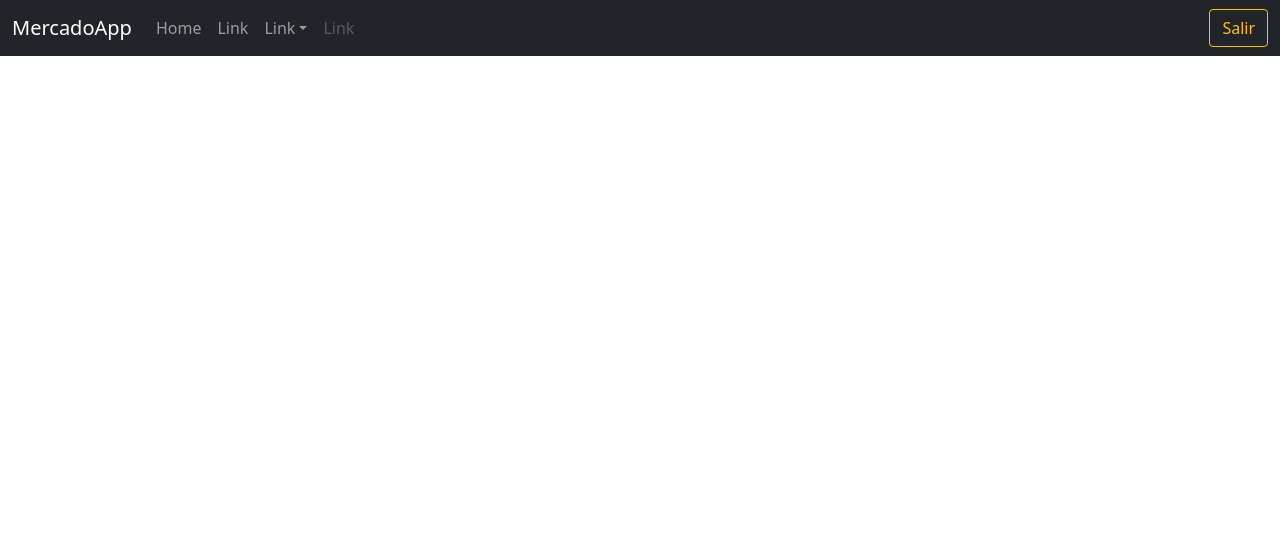
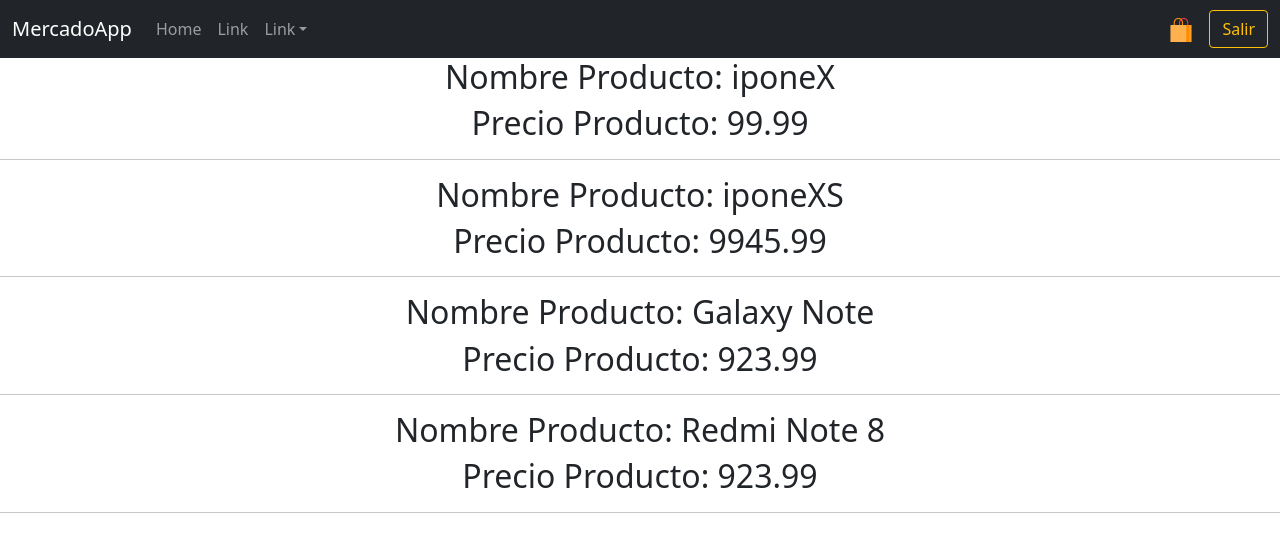
Before and after one commit to rojasjoaquin129/ecommerce-Rojas, a React (Create React App) app: page / in a window 1280 px wide. Shown: the top 552 px of the page. Built offline with nearby package versions, Linux system fonts and the light colour scheme.

Commit message:
terminado

```diff
--- a/src/App.js
+++ b/src/App.js
@@ -1,10 +1,12 @@
 import "./App.css";
 import "bootstrap/dist/css/bootstrap.min.css";
 import NavBar from "./components/navbar/NavBar";
+import ItemListContainer from "./components/ItemListContainer/ItemListContainer";
 function App() {
   return (
     <div className="App">
       <NavBar />
+      <ItemListContainer />
     </div>
   );
 }
--- /dev/null
+++ b/src/components/CartWidget/CartWidget.css
@@ -0,0 +1,4 @@
+.cart-icon {
+  height: 24px;
+  width: 24px;
+}
--- /dev/null
+++ b/src/components/CartWidget/CartWidget.js
@@ -0,0 +1,9 @@
+import React from "react";
+import "./CartWidget.css";
+
+import cartSVG from "./carrito.svg";
+const CartWidget = () => {
+  return <img className="cart-icon" src={cartSVG} alt="" />;
+};
+
+export default CartWidget;
--- /dev/null
+++ b/src/components/Item/Item.js
@@ -0,0 +1,13 @@
+import React from "react";
+
+const Item = ({ name, price }) => {
+  return (
+    <div>
+      <h2>Nombre Producto: {name}</h2>
+      <h2>Precio Producto: {price}</h2>
+      <hr />
+    </div>
+  );
+};
+
+export default Item;
--- /dev/null
+++ b/src/components/ItemListContainer/ItemListContainer.js
@@ -0,0 +1,20 @@
+import React from "react";
+import Item from "../Item/Item";
+
+const items = [
+  { id: "1", name: "iponeX", price: "99.99" },
+  { id: "2", name: "iponeXS", price: "9945.99" },
+  { id: "3", name: "Galaxy Note", price: "923.99" },
+  { id: "4", name: "Redmi Note 8", price: "923.99" },
+];
+const ItemListContainer = () => {
+  return (
+    <div>
+      {items.map((item) => (
+        <Item key={item.id} {...item} />
+      ))}
+    </div>
+  );
+};
+
+export default ItemListContainer;
--- a/src/components/navbar/NavBar.js
+++ b/src/components/navbar/NavBar.js
@@ -4,10 +4,10 @@
   Nav,
   Form,
   Button,
-  FormControl,
   Container,
   Navbar as BTNavbar,
 } from "react-bootstrap";
+import CartWidget from "../CartWidget/CartWidget";
 const NavBar = () => {
   return (
     <BTNavbar bg="dark" variant="dark" expand="lg">
@@ -32,10 +32,10 @@
                 Something else here
               </NavDropdown.Item>
             </NavDropdown>
-            <Nav.Link href="#" disabled>
-              Link
-            </Nav.Link>
           </Nav>
+          <Nav.Link href="#">
+            <CartWidget />
+          </Nav.Link>
           <Form className="d-flex">
             <Button variant="outline-warning">Salir</Button>
           </Form>
```
Also changed, not shown: src/components/CartWidget/carrito.svg (added).
